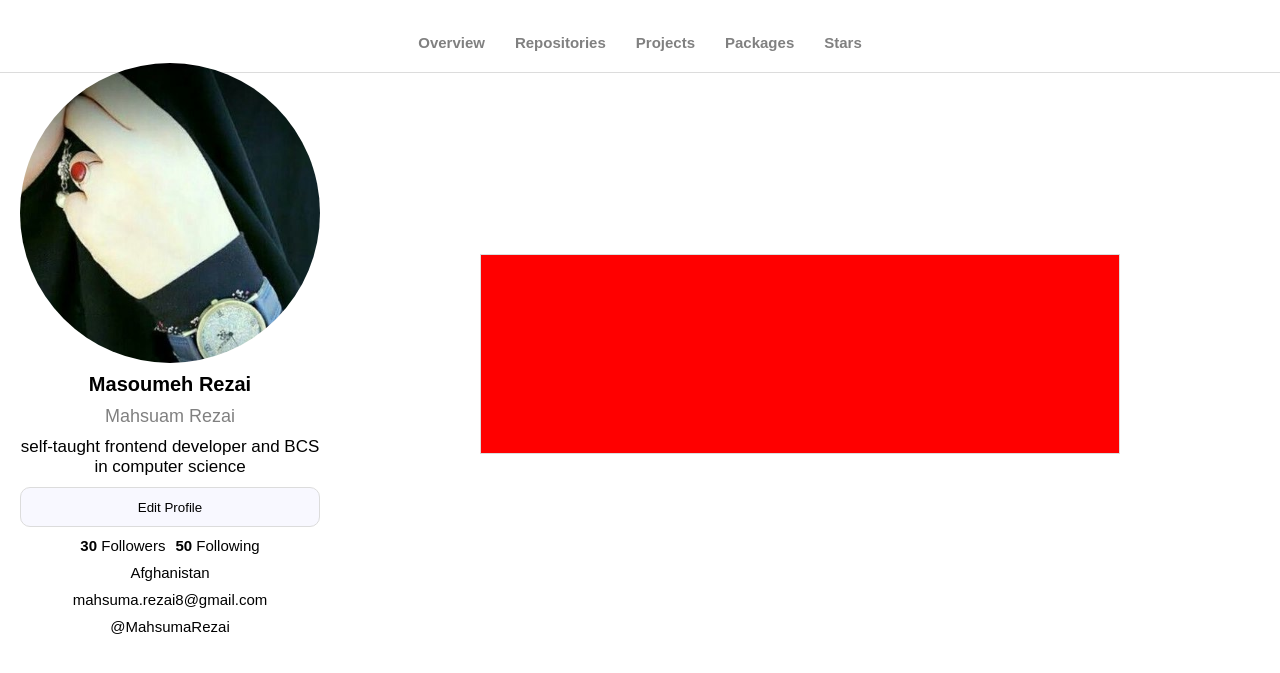
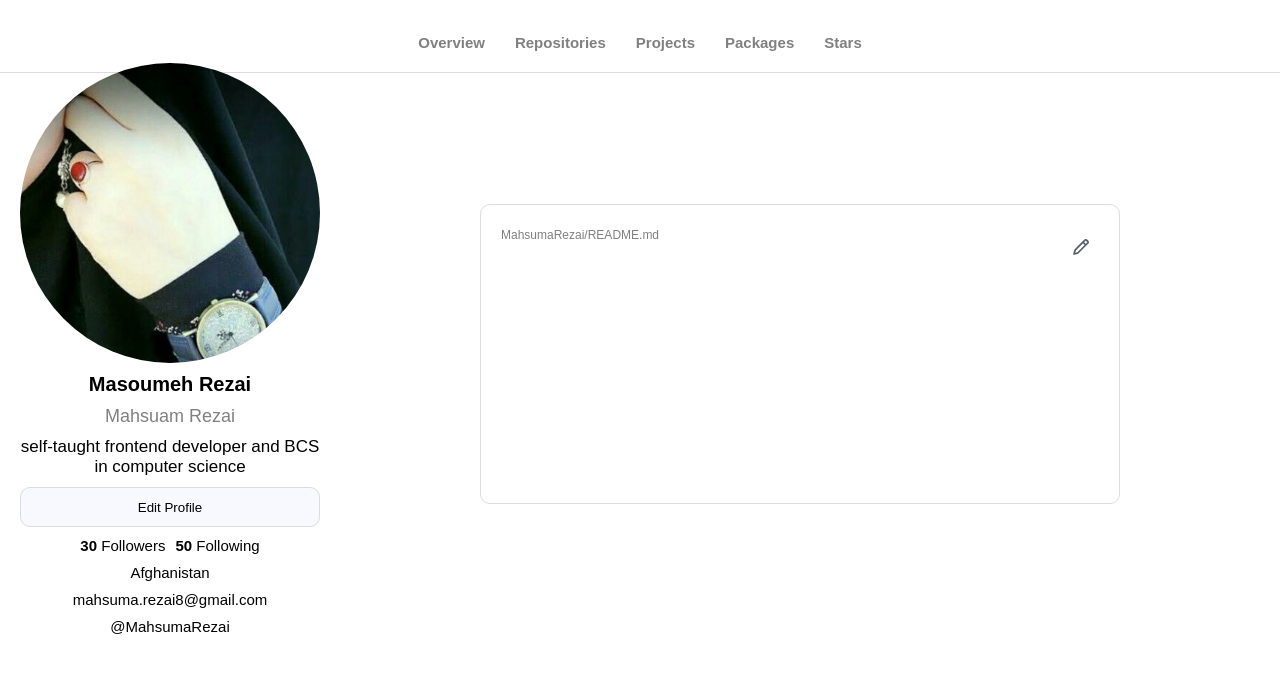
Before and after one commit to MahsumaRezai/Github, a website: page index.html in a window 1280 px wide. Shown: the part 87-760 px from the top of the page. Drawn offline with Linux system fonts and the light colour scheme.

Commit message:
add read me information

```diff
--- a/index.html
+++ b/index.html
@@ -73,6 +73,16 @@
             <div class="main-rigth">
                 <!-- start rigth section-->
                 <div class="information">
+                    <div class="head-info">
+                        <div>
+                            <a class="head-info__text">MahsumaRezai/README.md</a>
+                        </div>
+                        <div>
+                            <img src="./image/img-read.PNG" alt="">
+                        </div>
+                    </div>
+
+
 
                 </div>
 
--- a/scss/main.scss
+++ b/scss/main.scss
@@ -174,6 +174,19 @@ li{
 }
 .information {
    border: 1px solid gainsboro;
-   height: 200px;
+   height: 300px;
+   border-radius: 10px;
+   padding: 20px;
 
 }
+.head-info {
+    display: flex;
+    flex-direction: row;
+    justify-content: space-between;
+    font-family: sans-serif;
+   &__text {
+       font-size: 12px;
+       color: gray;
+
+   }
+}
```
Also changed, not shown: css/style.css, image/img-read.PNG (added).
